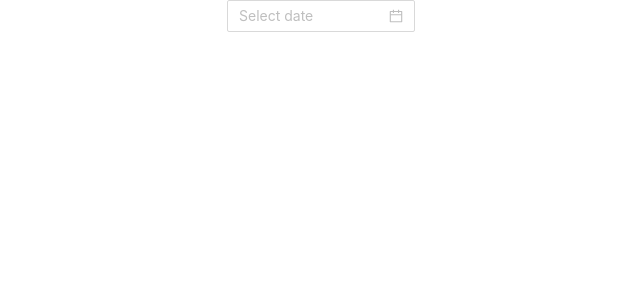
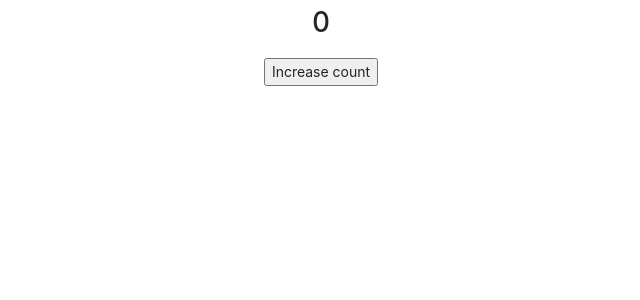
Before and after one commit to pm-mohamed/recoil-demo, a React (Create React App) app: page / in a window 1280 px wide. Shown: the top 300 px of the page, without its empty margins (319-959 px from the left). Built offline with nearby package versions, Linux system fonts and the light colour scheme.

Commit message:
added recoil atoms

```diff
--- a/src/App.js
+++ b/src/App.js
@@ -1,13 +1,16 @@
-import logo from './logo.svg';
+import { RecoilRoot } from "recoil";
 import './App.css';
 import 'antd/dist/antd.css';
-import { DatePicker } from 'antd';
+import Counter  from './components/Counter';
+
 
 function App() {
   return (
-    <div className="App">
-      <DatePicker />
-    </div>
+    <RecoilRoot>
+      <div className="App">
+        <Counter/>
+      </div>
+    </RecoilRoot>
   );
 }
 
--- /dev/null
+++ b/src/atoms/atoms.js
@@ -0,0 +1,7 @@
+import { atom } from "recoil";
+
+// creating the state value
+export const count = atom({
+  key: "count",
+  default: 0
+});
--- /dev/null
+++ b/src/components/Counter.js
@@ -0,0 +1,15 @@
+
+import { useRecoilState } from 'recoil'
+import { count } from '../atoms/atoms'
+
+function Counter(){
+  const [countState, setCount] = useRecoilState(count);;
+  return (
+    <div>
+      <h1>{countState}</h1>
+      <button onClick={() => setCount(c => c + 1)}>Increase count</button>
+    </div>
+  );
+}
+
+export default Counter;
```
